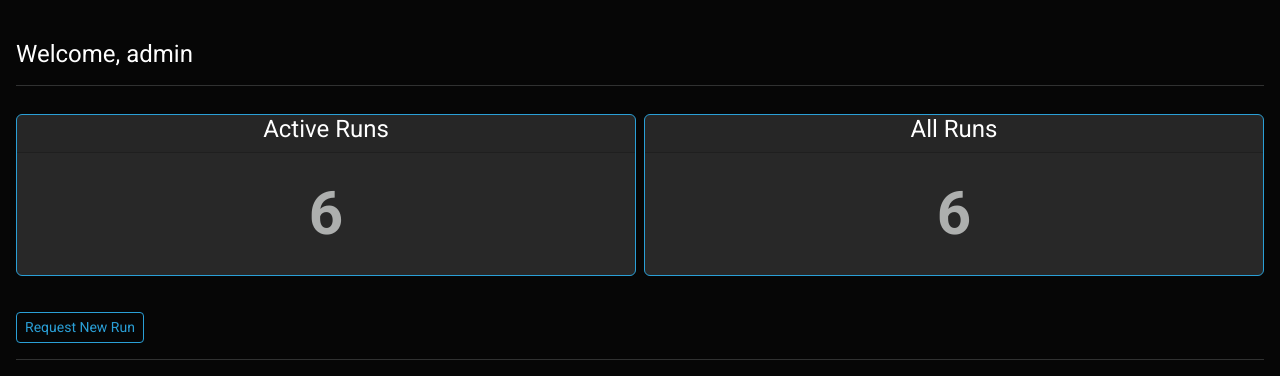
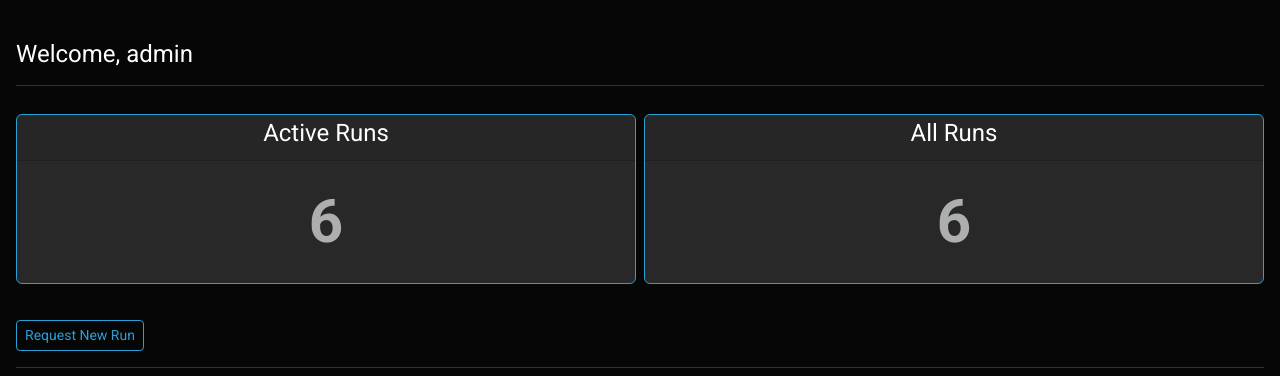
Before and after one commit to CIbarra310/on_the_day, a Django app: page /dashboard in a window 1280 px wide. Shown: the part 58-434 px from the top of the page. Run offline with Django 5.2, Linux system fonts and the light colour scheme; a user stored in the database is signed in.

Commit message:
Update dashboard.html
Padding to h5 tags

```diff
--- a/app/templates/app/dashboard.html
+++ b/app/templates/app/dashboard.html
@@ -8,7 +8,7 @@
             <div class="row">
                 <div class="col-6 p-1">
                     <div class="card border-primary h-95">
-                        <div class="card-header text-center"><h5>Active Runs</h5></div>
+                        <div class="card-header text-center"><h5 class="p-1">Active Runs</h5></div>
                         <div class="card-body text-center">
                             <p class="card-text text-center dash-p"><strong>6</strong></p>
                         </div>
@@ -16,7 +16,7 @@
                 </div>
                 <div class="col-6 p-1">
                     <div class="card border-primary h-95">
-                        <div class="card-header text-center"><h5>All Runs</h5></div>
+                        <div class="card-header text-center"><h5 class="p-1">All Runs</h5></div>
                         <div class="card-body">
                             <p class="card-text text-center dash-p"><strong>6</strong></p>
                         </div>
```
